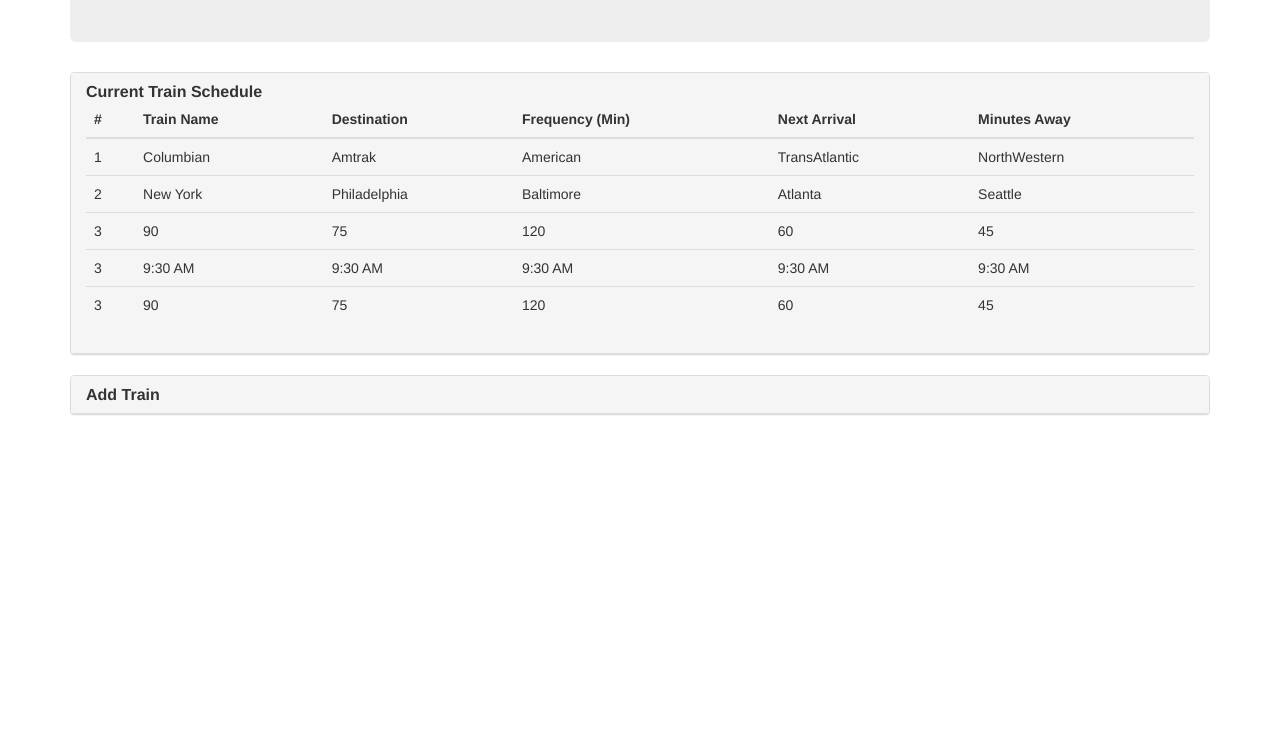
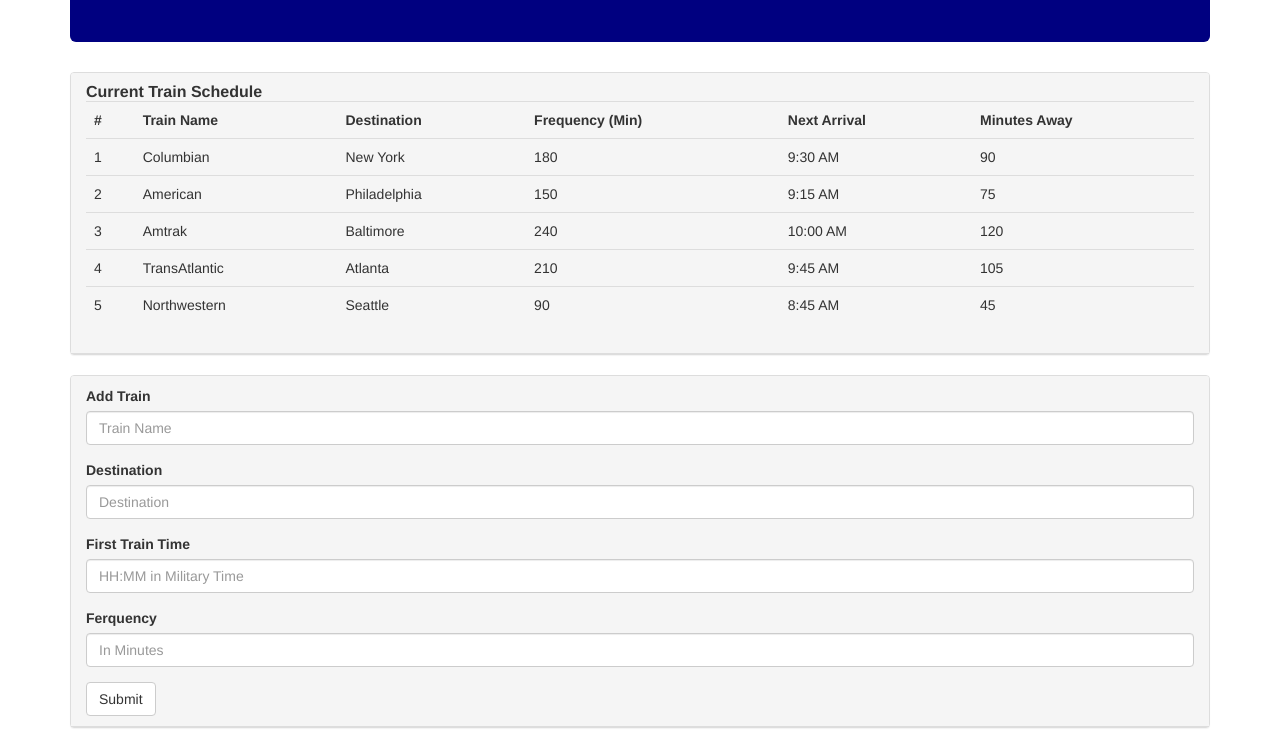
Before and after one commit to kabrittan/TrainScheduler, a plain HTML site: page index.html in a window 1280 px wide. Shown: the part 153-901 px from the top of the page. Before the commit the page ends 800 px from the top, so only its background shows below. Drawn offline with nearby package versions, Linux system fonts and the light colour scheme.

Commit message:
Updated html

```diff
--- a/index.html
+++ b/index.html
@@ -22,16 +22,18 @@
     <body>
 
   		<div class="container">
-        <div class="jumbotron">
+        <div class="jumbotron" style="background-color: navy; color: white">
         	<h1 class="text-center">It's Train Time!</h1>
         </div>
       	<div class="row">
 				  <div class="col-lg-12">
 				    <div class="panel panel-default">
             	<div class="panel-heading">
-              	<h3 class="panel-title"><b>Current Train Schedule</b></h3>
                   <table class="table">
                     <thead>
+                      <h3 class="panel-title"><b>Current Train Schedule</b></h3>
+                    </thead>
+                    <tbody>
                       <tr>
                         <th><b>#</b></th>
                         <th><b>Train Name</b></th>
@@ -40,46 +42,44 @@
                         <th><b>Next Arrival</b></th>
                         <th><b>Minutes Away</b></th>
                       </tr>
-  </thead>
-  <tbody>
                       <tr>
                         <th scope="row">1</th>
                         <td>Columbian</td>
-      <td>Amtrak</td>
-      <td>American</td>
-      <td>TransAtlantic</td>
-      <td>NorthWestern</td>
+                        <td>New York</td>
+                        <td>180</td>
+                        <td>9:30 AM</td>
+                        <td>90</td>
                       </tr>
                       <tr>
                         <th scope="row">2</th>
-      <td>New York</td>
+                        <td>American</td>
                         <td>Philadelphia</td>
-      <td>Baltimore</td>
-      <td>Atlanta</td>
-      <td>Seattle</td>
+                        <td>150</td>
+                        <td>9:15 AM</td>
+                        <td>75</td>
                       </tr>
                       <tr>
                         <th scope="row">3</th>
-      <td>90</td>
-      <td>75</td>
+                        <td>Amtrak</td>
+                        <td>Baltimore</td>
+                        <td>240</td>
+                        <td>10:00 AM</td>
                         <td>120</td>
-      <td>60</td>
-      <td>45</td>
                       </tr>
                       <tr>
-      <th scope="row">3</th>
-      <td>9:30 AM</td>
-      <td>9:30 AM</td>
-      <td>9:30 AM</td>
-      <td>9:30 AM</td>
-      <td>9:30 AM</td>
+                        <th scope="row">4</th>
+                        <td>TransAtlantic</td>
+                        <td>Atlanta</td>
+                        <td>210</td>
+                        <td>9:45 AM</td>
+                        <td>105</td>
                       </tr>
                       <tr>
-      <th scope="row">3</th>
+                        <th scope="row">5</th>
+                        <td>Northwestern</td>
+                        <td>Seattle</td>
                         <td>90</td>
-      <td>75</td>
-      <td>120</td>
-      <td>60</td>
+                        <td>8:45 AM</td>
                         <td>45</td>
                       </tr>
                     </tbody>
@@ -92,7 +92,25 @@
           <div class="col-lg-12">
             <div class="panel panel-default">
               <div class="panel-heading">
-                <h3 class="panel-title"><b>Add Train</b></h3>
+                <form>
+                  <div class="form-group">
+                    <label for="exampleInputEmail1">Add Train</label>
+                    <input type="email" class="form-control" id="exampleInputEmail1" placeholder="Train Name">
+                  </div>
+                  <div class="form-group">
+                    <label for="exampleInputPassword1">Destination</label>
+                    <input type="password" class="form-control" id="exampleInputPassword1" placeholder="Destination">
+                  </div>
+                  <div class="form-group">
+                    <label for="exampleInputPassword1">First Train Time</label>
+                    <input type="password" class="form-control" id="exampleInputPassword1" placeholder="HH:MM in Military Time">
+                  </div>
+                  <div class="form-group">
+                    <label for="exampleInputPassword1">Ferquency</label>
+                    <input type="password" class="form-control" id="exampleInputPassword1" placeholder="In Minutes">
+                  </div>
+                  <button type="submit" class="btn btn-default">Submit</button>
+                </form>
 
               </div>
             </div>
```
Lines whose indentation alone changed are shown as unchanged.
